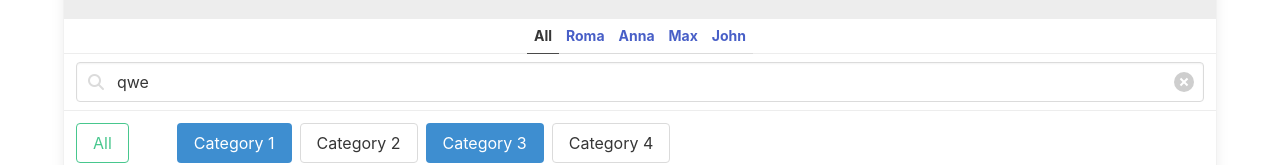
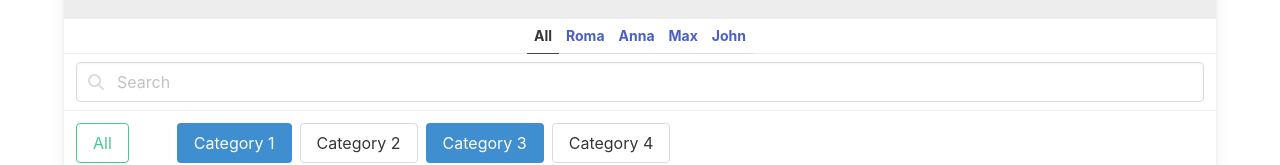
Before and after one commit to eduvinagre/react-practice, a React (Create React App) app: page / in a window 1280 px wide. Shown: the part 144-309 px from the top of the page. Built offline with nearby package versions, Linux system fonts and the light colour scheme.

Commit message:
add task 3 solution

```diff
--- a/src/App.jsx
+++ b/src/App.jsx
@@ -21,13 +21,24 @@ const products = productsFromServer.map(product => {
 
 export const App = () => {
   const [selectedOwner, setSelectedOwner] = useState('All');
+  const [input, setInput] = useState('');
 
   const handleOwnerFilter = owner => {
     setSelectedOwner(owner);
   };
 
+  const handleInputChange = event => {
+    setInput(event.target.value);
+  };
+
+  const handleClearInput = () => {
+    setInput('');
+  };
+
   const filteredProducts = products.filter(
-    product => selectedOwner === 'All' || product.user.name === selectedOwner,
+    product =>
+      (selectedOwner === 'All' || product.user.name === selectedOwner) &&
+      product.name.toLowerCase().includes(input.toLowerCase()),
   );
 
   return (
@@ -68,21 +79,24 @@ export const App = () => {
                   type="text"
                   className="input"
                   placeholder="Search"
-                  value="qwe"
+                  value={input}
+                  onChange={handleInputChange}
                 />
 
                 <span className="icon is-left">
                   <i className="fas fa-search" aria-hidden="true" />
                 </span>
 
+                {input && (
                   <span className="icon is-right">
-                  {/* eslint-disable-next-line jsx-a11y/control-has-associated-label */}
                     <button
                       data-cy="ClearButton"
                       type="button"
                       className="delete"
+                      onClick={handleClearInput}
                     />
                   </span>
+                )}
               </p>
             </div>
 
@@ -131,6 +145,7 @@ export const App = () => {
           </nav>
         </div>
 
+        {filteredProducts.length > 0 ? (
           <div className="box table-container">
             <p data-cy="NoMatchingMessage">
               No products matching selected criteria
@@ -217,6 +232,9 @@ export const App = () => {
               </tbody>
             </table>
           </div>
+        ) : (
+          <p>No results</p>
+        )}
       </div>
     </div>
   );
```
Lines whose indentation alone changed are shown as unchanged.
